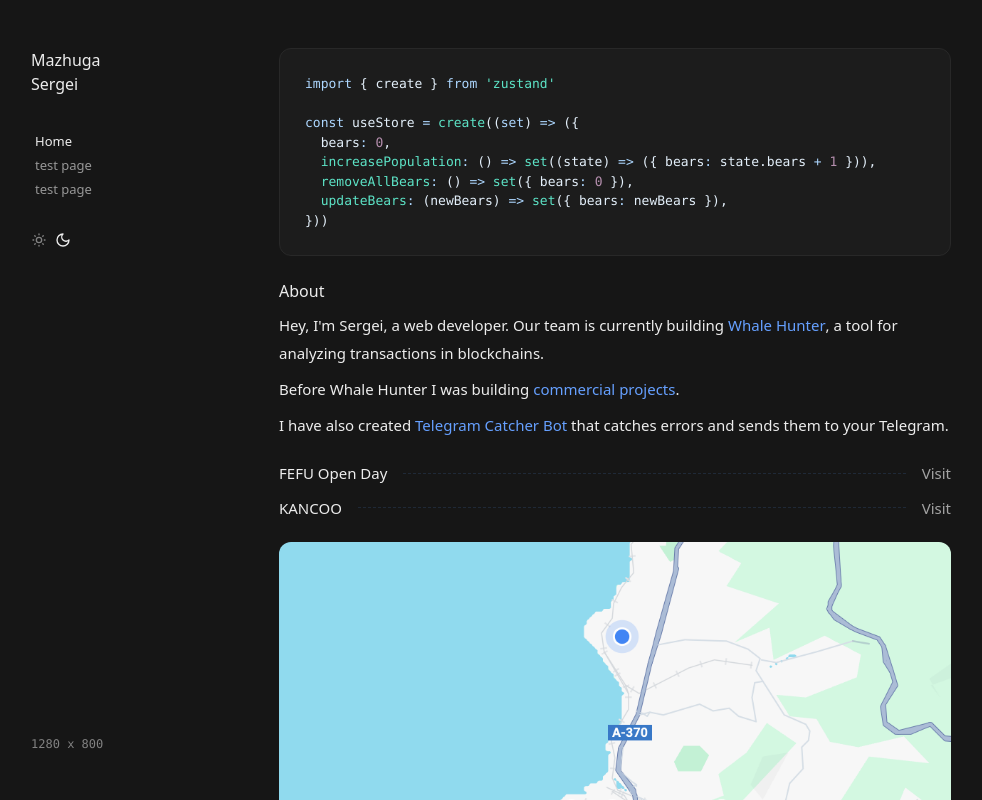
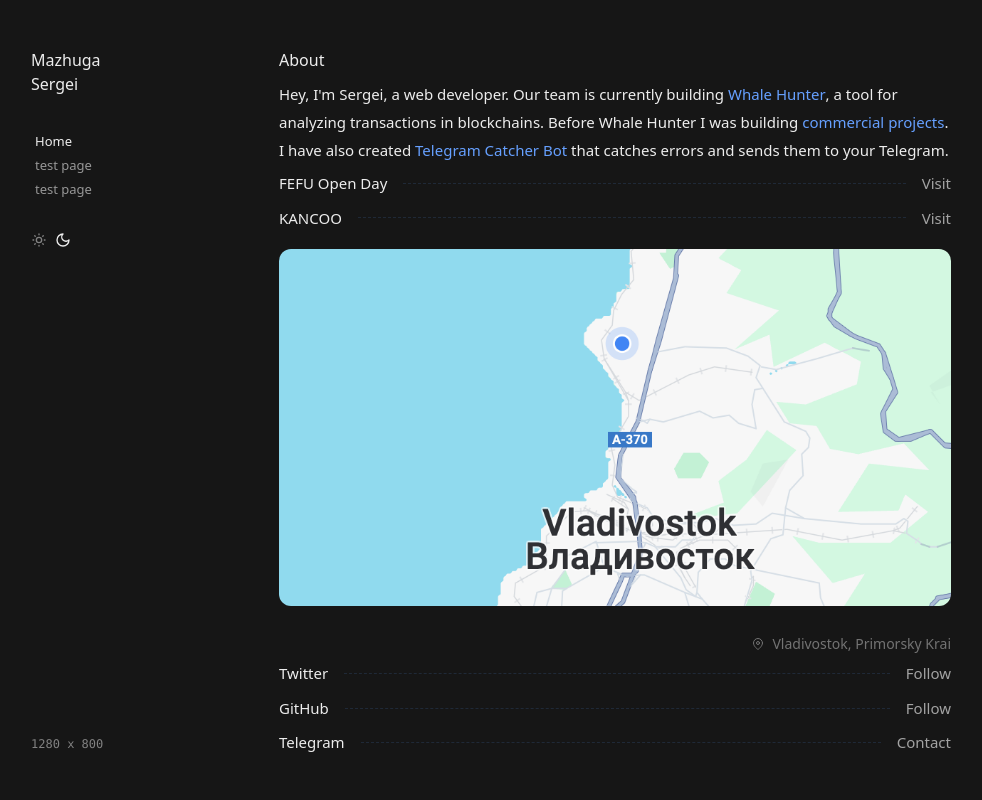
Before and after one commit to mazhugasergei/sergOS, a Next.js app: page / in a window 1280 px wide. Shown: the top 800 px of the page, without its empty margins (25-1007 px from the left). Built offline with nearby package versions, Linux system fonts and the light colour scheme.

Commit message:
feat: add videos support

```diff
--- a/app/layout.tsx
+++ b/app/layout.tsx
@@ -1,5 +1,5 @@
 import type { Metadata } from "next"
-import "./globals.css"
+import "./styles/globals.scss"
 import { ThemeProvider } from "@/components/ThemeProvide"
 import Aside from "@/components/Aside"
 
--- a/app/page.tsx
+++ b/app/page.tsx
@@ -1,45 +1,23 @@
 import CodeBlock from "@/components/CodeBlock"
-import CustomImage from "@/components/CustomImage"
+import Img from "@/components/Img"
 import ExternalLink from "@/components/ExternalLink"
 import Link from "next/link"
-import Prism from "prismjs"
+import Video from "@/components/Video"
 
 export default function Home() {
-  const paragraphStyles = "text-[0.9375rem] leading-[1.75rem]"
-
   return (
-    <div className="flex flex-col gap-[1.4375rem]">
-      <CodeBlock
-        code={`import { create } from 'zustand'
-
-const useStore = create((set) => ({
-  bears: 0,
-  increasePopulation: () => set((state) => ({ bears: state.bears + 1 })),
-  removeAllBears: () => set({ bears: 0 }),
-  updateBears: (newBears) => set({ bears: newBears }),
-}))`}
-        language="javascript"
-      />
-
+    <div className="flex flex-col gap-2">
       {/* about */}
       <section className="flex flex-col gap-2">
         <h1>About</h1>
-        <p className={paragraphStyles}>
+        <p>
           Hey, I'm Sergei, a web developer. Our team is currently building{" "}
           <ExternalLink href="https://github.com/SVIT-Solutions/whale-hunter">Whale Hunter</ExternalLink>, a tool for
-          analyzing transactions in blockchains.
-        </p>
-
-        <p className={paragraphStyles}>
-          Before Whale Hunter I was building{" "}
+          analyzing transactions in blockchains. Before Whale Hunter I was building{" "}
           <ExternalLink href="https://github.com/stars/mazhugasergei/lists/commercial">
             commercial projects
           </ExternalLink>
-          .
-        </p>
-
-        <p className={paragraphStyles}>
-          I have also created{" "}
+          . I have also created{" "}
           <ExternalLink href="https://www.npmjs.com/package/tgreports">Telegram Catcher Bot</ExternalLink> that catches
           errors and sends them to your Telegram.
         </p>
@@ -55,7 +33,7 @@ const useStore = create((set) => ({
 
       {/* map */}
       <section className="flex flex-col gap-2">
-        <CustomImage src="/map.png" alt="map" className="aspect-[944/502]" />
+        <Img src="/map.png" alt="map" className="aspect-[944/502]" />
         <div className="flex items-center justify-end gap-2 text-sm text-[#a3a3a3] dark:text-[#737373] mt-2">
           <svg
             width="12"
--- a/app/globals.css
+++ b/app/styles/globals.scss
@@ -76,3 +76,8 @@
       "Open Sans", "Helvetica Neue", sans-serif;
   }
 }
+
+p {
+  font-size: 0.9375rem;
+  line-height: 1.75rem;
+}
--- a/app/styles/prism.css
+++ /dev/null
@@ -1,44 +0,0 @@
-code[class*="language-"],
-pre[class*="language-"] {
-  color: #e4f0fb;
-}
-
-.token.comment,
-.token.prolog,
-.token.doctype,
-.token.cdata {
-  color: #636f88;
-}
-
-.token.number {
-  color: #b48ead;
-}
-
-.token.selector,
-.token.attr-name,
-.token.string,
-.token.char,
-.token.builtin,
-.token.inserted,
-.token.atrule,
-.token.attr-value,
-.token.function,
-.token.class-name {
-  color: #5de4c7;
-}
-
-.token.boolean,
-.token.operator,
-.token.entity,
-.token.url,
-.language-css .token.string,
-.style .token.string,
-.token.variable,
-.token.keyword {
-  color: #add7ff;
-}
-
-.token.regex,
-.token.important {
-  color: #ebcb8b;
-}
--- /dev/null
+++ b/app/styles/prism.scss
@@ -0,0 +1,55 @@
+code,
+pre {
+  &[class*="language-"] {
+    color: #e4f0fb;
+  }
+}
+
+.token {
+  &.comment,
+  &.prolog,
+  &.doctype,
+  &.cdata {
+    color: #636f88;
+  }
+
+  &.number {
+    color: #b48ead;
+  }
+
+  &.selector,
+  &.attr-name,
+  &.string,
+  &.char,
+  &.builtin,
+  &.inserted,
+  &.atrule,
+  &.attr-value,
+  &.function,
+  &.class-name {
+    color: #5de4c7;
+  }
+
+  &.regex,
+  &.important {
+    color: #ebcb8b;
+  }
+
+  &.boolean,
+  &.operator,
+  &.entity,
+  &.url,
+  &.variable,
+  &.keyword {
+    color: #add7ff;
+  }
+}
+
+.language-css,
+.style {
+  .token {
+    &.string {
+      color: #add7ff;
+    }
+  }
+}
--- a/app/test/page.tsx
+++ b/app/test/page.tsx
@@ -1,3 +1,5 @@
+import CodeBlock from "@/components/CodeBlock"
+import Video from "@/components/Video"
 import {
   Breadcrumb,
   BreadcrumbItem,
@@ -10,6 +12,7 @@ import Link from "next/link"
 
 export default () => {
   return (
+    <div className="flex flex-col gap-2">
       <Breadcrumb>
         <BreadcrumbList>
           <BreadcrumbItem>
@@ -23,5 +26,38 @@ export default () => {
           </BreadcrumbItem>
         </BreadcrumbList>
       </Breadcrumb>
+
+      {/* about */}
+      <section className="flex flex-col gap-2">
+        <h1>Lorem Ipsum</h1>
+        <p>
+          Lorem ipsum dolor sit, amet consectetur adipisicing elit. Soluta dolores, non consectetur beatae ea iure
+          placeat sapiente consequatur, minus, sed quisquam architecto quibusdam odit sequi cumque doloribus tempore
+          corporis modi laborum perspiciatis repudiandae qui. Vel temporibus provident et ducimus commodi error,
+          suscipit, laboriosam vero fuga sequi soluta illo culpa, eum possimus aut aliquam officiis beatae magnam totam?
+          Ducimus quaerat sequi iusto vitae, aliquam fuga quibusdam, tempore culpa autem est aspernatur eveniet
+          doloremque illo provident in? Magni autem minus hic dolor?
+        </p>
+        <CodeBlock
+          code={`import { create } from 'zustand'
+
+const useStore = create((set) => ({
+  bears: 0,
+  increasePopulation: () => set((state) => ({ bears: state.bears + 1 })),
+  removeAllBears: () => set({ bears: 0 }),
+  updateBears: (newBears) => set({ bears: newBears }),
+}))`}
+          language="javascript"
+        />
+      </section>
+
+      <p>
+        Lorem ipsum dolor sit, amet consectetur adipisicing elit. Sit dolorum quae velit! Veritatis maiores iure
+        consequatur, adipisci quidem quae odit nesciunt cum expedita voluptate culpa earum non magnam fugiat veniam.
+      </p>
+
+      {/* video */}
+      <Video src="/test.mp4" />
+    </div>
   )
 }
--- a/components/Aside.tsx
+++ b/components/Aside.tsx
@@ -15,7 +15,7 @@ export default function Aside() {
       <ThemeSwitch />
 
       <div className="opacity-50 font-mono text-xs mt-auto">
-        <Resolution className="" />
+        <Resolution />
       </div>
     </aside>
   )
--- a/components/CodeBlock.tsx
+++ b/components/CodeBlock.tsx
@@ -2,7 +2,7 @@
 
 import { useEffect, useRef, useState } from "react"
 import Prism from "prismjs"
-import "@/app/styles/prism.css"
+import "@/app/styles/prism.scss"
 import { Check, Copy } from "lucide-react"
 
 const CodeBlock = ({ code, language }: { code: string; language: string }) => {
@@ -24,7 +24,7 @@ const CodeBlock = ({ code, language }: { code: string; language: string }) => {
   return (
     <pre
       tabIndex={-1}
-      className={`group/codeblock overflow-x-auto relative text-[0.8125rem] leading-[1.5] bg-[#252B37] dark:bg-[#1c1c1c] dark:border border-[#282828] rounded-[.75rem] p-[1.5625rem] language-${language}`}
+      className={`group/codeblock overflow-x-auto relative text-[0.8125rem] leading-[1.5] bg-[#252B37] dark:bg-[#1c1c1c] dark:border border-[#282828] rounded-[.75rem] p-[1.5625rem] my-3 language-${language}`}
     >
       <button
         onClick={() => {
@@ -33,8 +33,8 @@ const CodeBlock = ({ code, language }: { code: string; language: string }) => {
         }}
         className="group/button transition opacity-0 group-hover/codeblock:opacity-100 absolute top-4 right-4 bg-[#000]/10 hover:bg-[#000]/20 rounded-lg border border-[#282828] p-3"
       >
-        <Copy size={14} className={`transition ${copied ? "opacity-0" : "opacity-60 group-hover/button:opacity-90"}`} />
-        <Check size={14} className={`transition opacity-${copied ? "90" : "0"} -mt-[0.875rem] `} />
+        <Copy size={14} className={`transition ${copied ? "opacity-0" : "opacity-60 group-hover/button:opacity-80"}`} />
+        <Check size={14} className={`transition opacity-${copied ? "80" : "0"} -mt-[0.875rem] `} />
       </button>
       <code ref={ref} className={`language-${language}`}>
         {code}
--- a/components/CustomImage.tsx
+++ b/components/Img.tsx
@@ -16,7 +16,9 @@ export default function CustomImage({
       {...{ src, alt }}
       width={1000}
       height={1000}
-      className={`w-full rounded-[.75rem] pointer-events-none ${border ? "border border-[#282828]" : ""} ${className}`}
+      className={`w-full rounded-[.75rem] pointer-events-none ${
+        border ? "border border-[#282828]" : ""
+      } my-3 ${className}`}
     />
   )
 }
--- /dev/null
+++ b/components/Video.tsx
@@ -0,0 +1,19 @@
+export default function Video({
+  src,
+  border = false,
+  className,
+}: {
+  src: string
+  border?: boolean
+  className?: string
+}) {
+  return (
+    <video
+      {...{ src }}
+      autoPlay
+      muted
+      loop
+      className={`w-full ${border ? "border border-[#282828]" : ""} rounded-[.75rem] my-3 ${className}`}
+    />
+  )
+}
--- a/package.json
+++ b/package.json
@@ -30,6 +30,7 @@
     "@types/react-dom": "^18",
     "@types/react-icons": "^3.0.0",
     "postcss": "^8",
+    "sass": "^1.77.4",
     "tailwindcss": "^3.4.1",
     "typescript": "^5"
   }
```
Also changed, not shown: 2 other files (tests, documents, lock files or other folders). Lines whose indentation alone changed are shown as unchanged.
